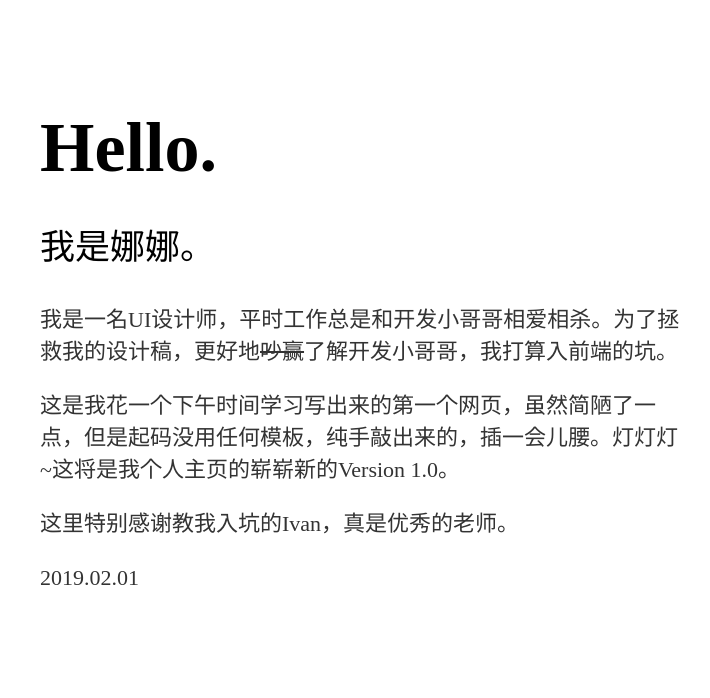
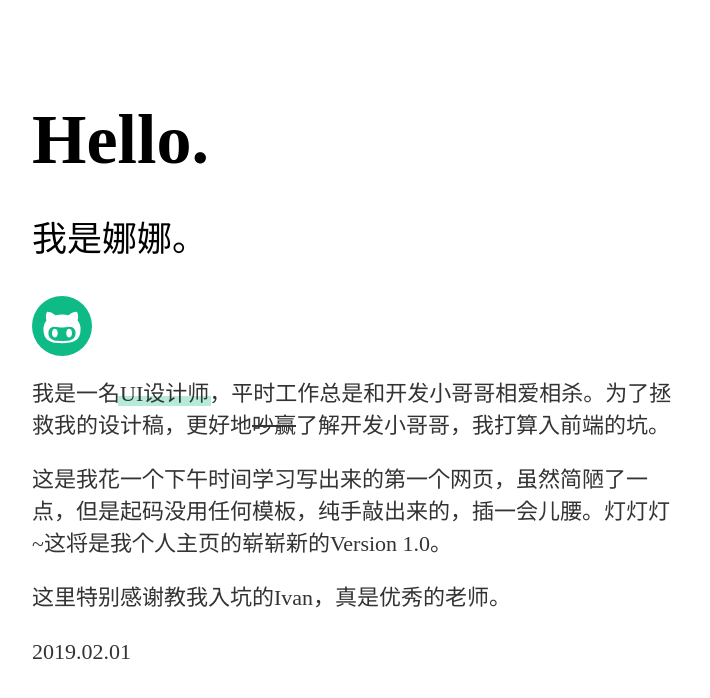
Before and after one commit to Liana233/liana233.github.io, a plain HTML site: page index.html in a window 1280 px wide. Shown: the whole page, without its empty margins (68-778 px from the left). Drawn offline with Linux system fonts and the light colour scheme.

Commit message:
加外部链接

```diff
--- /dev/null
+++ b/index.css
@@ -0,0 +1,70 @@
+html, body {
+    height: 100%;
+}
+
+body {
+    margin-top: 100px;
+    margin-left: 100px;
+}
+
+ul {
+    margin: 0;
+    padding: 0;
+    list-style: none;
+}
+
+.title {
+    font-size: 70px;
+    color: black;
+    font-weight: 700;
+    font-family: 'PingFang SC';
+    margin-bottom: 30px;
+}
+
+.subtitle {
+    font-size: 35px;
+    color: black;
+    font-weight: 500;
+    font-family: 'PingFang SC';
+    margin-bottom: 35px;
+}
+
+p {
+    width: 640px;
+    line-height: 32px;
+    font-size: 22px;
+    font-family: 'PingFang SC';
+    font-weight: 400;
+    margin-bottom: 20px;
+    color: #333;
+}
+
+.profile {
+    position: relative;
+    text-decoration: none;
+    color: #333;
+}
+
+.profile:after {
+    content: "";
+    position: absolute;
+    z-index: -1;
+    top: 60%;
+    left: -0.1em;
+    right: -0.1em;
+    bottom: 0;
+    background-color: #0EBA86;
+    opacity: .3;
+}
+
+.social-item {
+    height: 40px;
+    width: 40px;
+    padding: 10px;
+    background-color: #0EBA86;
+    border-radius: 100%;
+}
+
+.social-item img {
+    width: 100%;
+}
--- a/index.html
+++ b/index.html
@@ -3,53 +3,23 @@
 
 <head>
 	<title>Liana H</title>
-	<style>
-		html, body {
-			height: 100%;
-		}
-		body {
-			position: absolute;;
-			left: 100px;
-			top: 100px;
-
-		}
-
-		.title {
-			font-size: 70px;
-			color: black;
-			font-weight: 700;
-			font-family: 'PingFang SC';
-			margin-bottom: 30px;
-		}
-
-		.subtitle {
-			font-size: 35px;
-			color: black;
-			font-weight: 500;
-			font-family: 'PingFang SC';
-			margin-bottom: 35px;
-		}
-
-		p {
-			width: 640px;
-			line-height: 32px;
-			font-size: 22px;
-			font-family: 'PingFang SC';
-			font-weight: 400;
-			margin-bottom: 20px;
-			color: #333;
-		}
-
-		a {
-			text-decoration:line-through;
-		}
-	</style>
+	<link rel="stylesheet" href="./index.css">
 </head>
 
 <body>
-	<div class="title">Hello.</div>
-	<div class="subtitle">我是娜娜。</div>
-	<div><p>我是一名UI设计师，平时工作总是和开发小哥哥相爱相杀。为了拯救我的设计稿，更好地<a>吵赢</a>了解开发小哥哥，我打算入前端的坑。</p>
+	<h1 class="title">Hello.</h1>
+	<h2 class="subtitle">我是娜娜。</h2>
+
+	<ul class="social">
+		<li class="social-item">
+			<a href="https://github.com/Liana233">
+				<img src="./images/github.svg" alt="github">
+			</a>
+		</li>
+	</ul>
+
+	<div>
+		<p>我是一名<a class="profile" href="./profile.html">UI设计师</a>，平时工作总是和开发小哥哥相爱相杀。为了拯救我的设计稿，更好地<del>吵赢</del>了解开发小哥哥，我打算入前端的坑。</p>
 		<p>这是我花一个下午时间学习写出来的第一个网页，虽然简陋了一点，但是起码没用任何模板，纯手敲出来的，插一会儿腰。灯灯灯~这将是我个人主页的崭崭新的Version 1.0。</p>
 		<p>这里特别感谢教我入坑的Ivan，真是优秀的老师。</p>
 		<p>2019.02.01</p>
--- /dev/null
+++ b/profile.css
@@ -0,0 +1,29 @@
+html {
+    height: 100%;
+}
+
+body {
+    height: 100%;
+    margin: 0;
+}
+
+.profile-image {
+    display: block;
+    width: 200px;
+}
+
+.container {
+    height: 100%;
+    margin: 0;
+    padding: 0;
+    list-style: none;
+    display: flex;
+    justify-content: center;
+    align-items: center;
+}
+
+.item {
+    margin: 0 10px;
+    padding: 10px;
+    box-shadow: 0 0 2px 4px rgba(0,0,0,.05);
+}
```
Also changed, not shown: profile.html (added, +19 -0 lines), images/github.svg (added), images/pic1.png (added), images/pic2.png (added), images/pic3.png (added), images/pic4.png (added), images/pic5.png (added).
